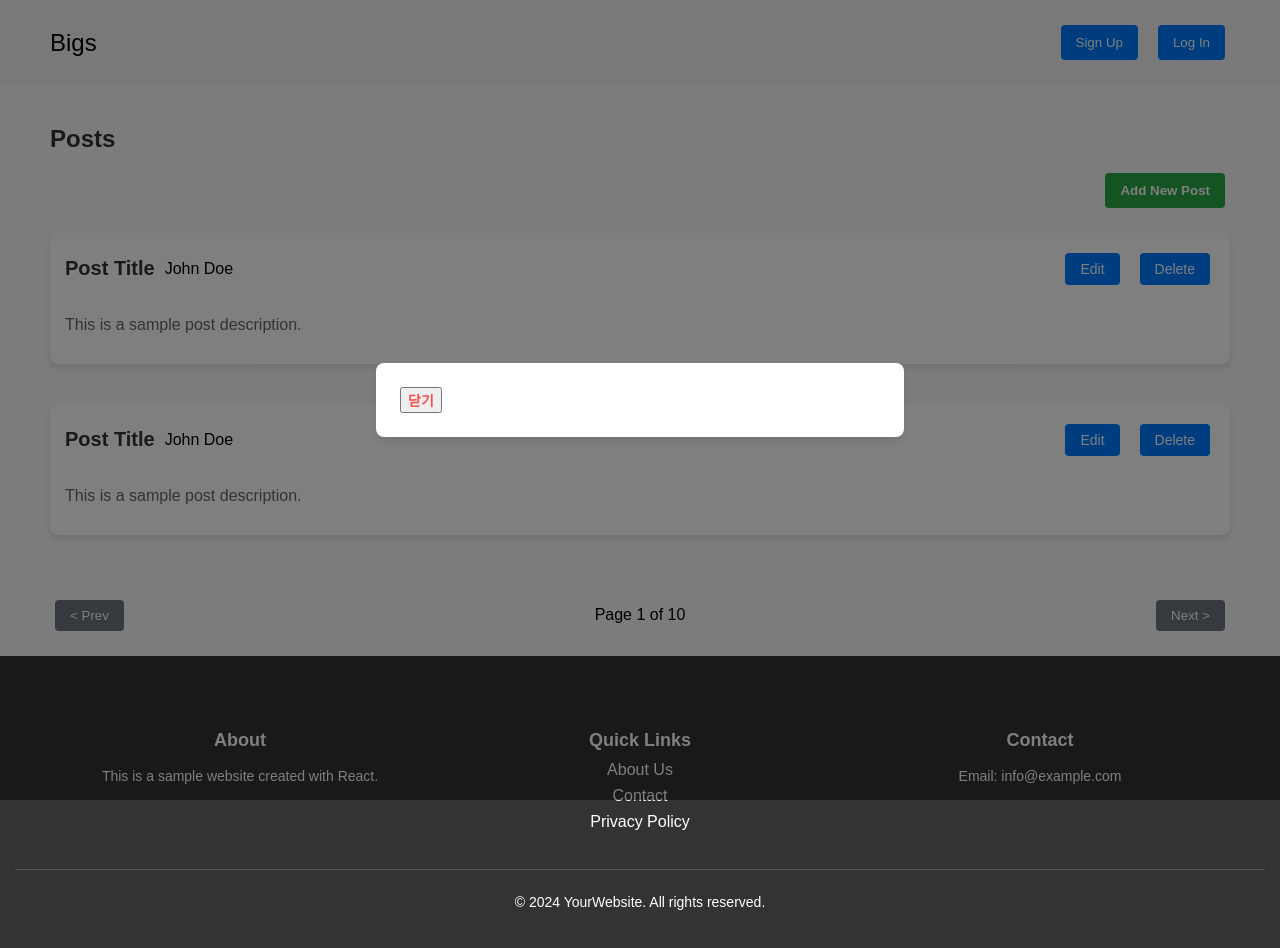
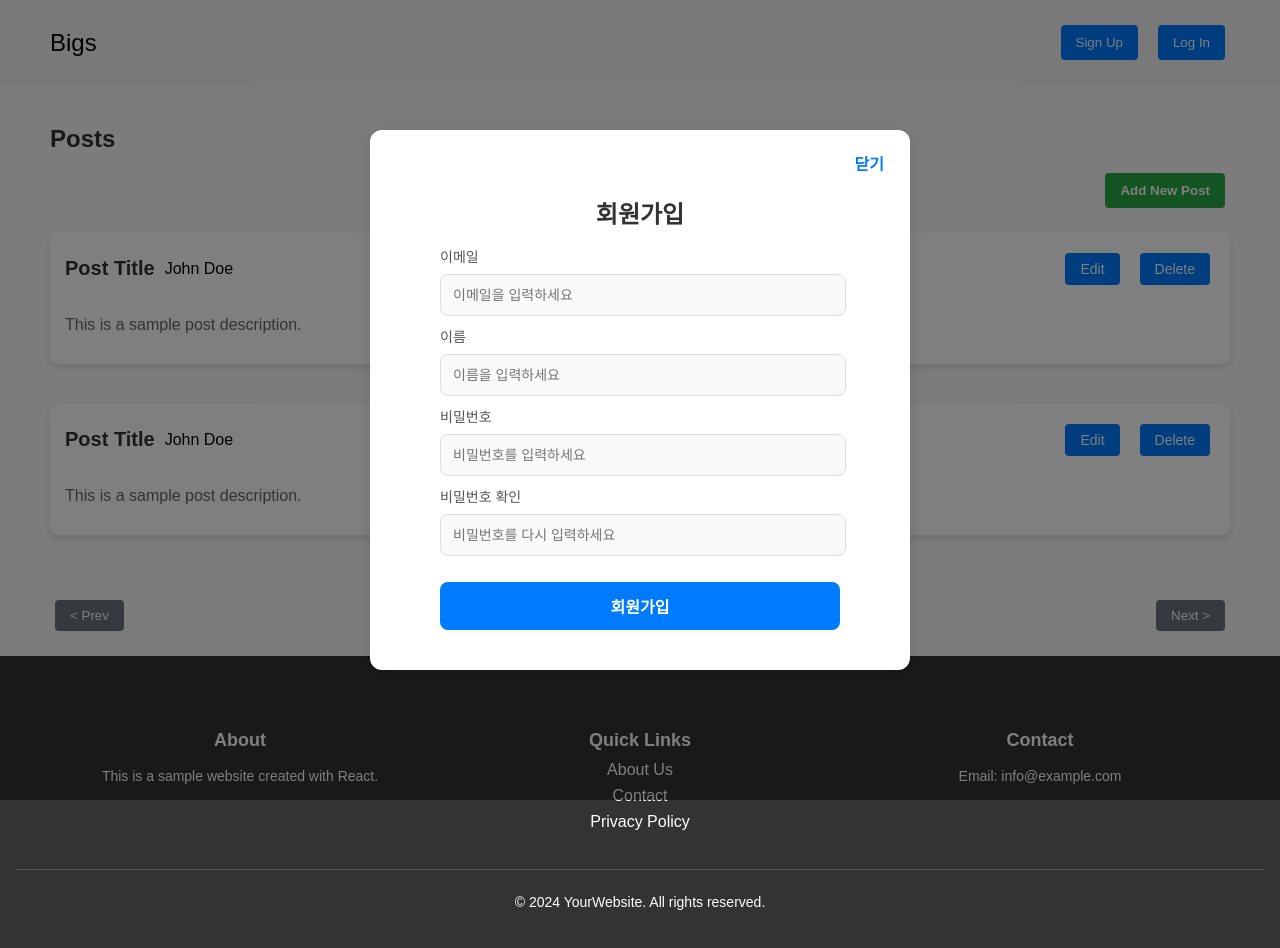
Before and after one commit to kimyeonhee912/Bigs-Front-End, a React (Create React App) app: page / in a window 1280 px wide. Both pictures are taken after a click on the button "Sign Up". Shown: the top 948 px of the page. Built offline with nearby package versions, Linux system fonts and the light colour scheme.

Commit message:
feat: 로그인 모달과 회원가입 모달 완성

```diff
--- a/src/components/Auth/User.jsx
+++ b/src/components/Auth/User.jsx
@@ -1,18 +1,18 @@
-import React from "react";
+import React, { useState } from "react";
+import { LoginForm } from "./modal/LoginForm";
+import { AuthModal } from "./modal/AuthModal";
+import { SignupForm } from "./modal/SignInForm";
 
-export const User = () => {
+export const User = ({ isModalOpen, onModalClose, currentForm }) => {
   return (
-    <>
-      <h2>User Information</h2>
-      <div className="info-box">
-        <p>
-          <strong>ID:</strong> user123
-        </p>
-        <p>
-          <strong>Name:</strong> John Doe
-        </p>
-        <button className="button log-out">Log Out</button>
-      </div>
-    </>
+    <div>
+      <AuthModal isModalOpen={isModalOpen} onModalClose={onModalClose}>
+        {currentForm === "login" ? (
+          <LoginForm closeModal={onModalClose} />
+        ) : (
+          <SignupForm closeModal={onModalClose} />
+        )}
+      </AuthModal>
+    </div>
   );
 };
--- a/src/components/Auth/modal/AuthModal.css
+++ b/src/components/Auth/modal/AuthModal.css
@@ -1,45 +1,58 @@
-/* 모달 배경 스타일 */
+/* 모달 오버레이 */
 .modal-overlay {
   position: fixed;
-  inset: 0;
+  top: 0;
+  left: 0;
+  right: 0;
+  bottom: 0;
+  background-color: rgba(0, 0, 0, 0.5);
   display: flex;
   justify-content: center;
   align-items: center;
-  background-color: rgba(0, 0, 0, 0.5);
-  z-index: 50;
-  transition: opacity 0.3s ease-in-out;
+  z-index: 999;
 }
 
-/* 모달 컨테이너 스타일 */
+/* 모달 컨테이너 */
 .modal-container {
-  background-color: white;
-  padding: 24px;
-  border-radius: 8px;
-  box-shadow: 0 4px 6px rgba(0, 0, 0, 0.1);
+  background-color: #fff;
+  border-radius: 12px;
+  padding: 20px;
+  max-width: 500px;
   width: 100%;
-  max-width: 480px;
-  transform: scale(1);
-  transition: transform 0.3s ease-in-out;
+  box-shadow: 0 4px 20px rgba(0, 0, 0, 0.1);
+  position: relative;
+  animation: fadeIn 0.3s ease-out;
 }
 
-/* 닫기 버튼 스타일 */
+.modal-close-container {
+  display: flex;
+  justify-content: flex-end;
+  margin-bottom: 8px;
+}
+
+/* 모달 닫기 버튼 */
 .modal-close-button {
-  font-size: 14px;
-  color: #ff4d4f;
+  background: none;
+  border: none;
+  font-size: 16px;
+  font-weight: bold;
+  color: #007bff;
   cursor: pointer;
-  font-weight: bold;
-  align-self: flex-end;
+  transition: color 0.3s;
 }
 
 .modal-close-button:hover {
-  color: #d9363e;
+  color: #0056b3;
 }
 
-/* 추가적인 애니메이션  */
-.modal-container.enter {
-  transform: scale(1.05);
+/* 모달 등장 */
+@keyframes fadeIn {
+  0% {
+    opacity: 0;
+    transform: scale(0.95);
+  }
+  100% {
+    opacity: 1;
+    transform: scale(1);
+  }
 }
-
-.modal-container.leave {
-  transform: scale(0.95);
-}
--- a/src/components/Auth/modal/AuthModal.jsx
+++ b/src/components/Auth/modal/AuthModal.jsx
@@ -7,7 +7,7 @@ export const AuthModal = ({ isModalOpen, onModalClose, children }) => {
   return (
     <div className="modal-overlay">
       <div className="modal-container">
-        <div className="flex justify-end mb-1">
+        <div className="modal-close-container">
           <button onClick={onModalClose} className="modal-close-button">
             닫기
           </button>
--- /dev/null
+++ b/src/components/Auth/modal/LoginForm.css
@@ -0,0 +1,87 @@
+/* 전체 폼 컨테이너 */
+.login-form-container {
+  padding: 20px;
+  max-width: 400px;
+  margin: 0 auto;
+}
+
+/* 헤더 텍스트 스타일 */
+.login-form-header {
+  font-size: 26px;
+  font-weight: 600;
+  margin-bottom: 24px;
+  color: #333;
+  text-align: center;
+}
+
+/* 레이블 스타일 */
+.login-form-label {
+  display: block;
+  font-size: 14px;
+  font-weight: 500;
+  color: #666;
+  margin-bottom: 8px;
+}
+
+/* 입력 필드 스타일 */
+.login-form-input {
+  width: 95%;
+  padding: 12px;
+  font-size: 14px;
+  border: 1px solid #ddd;
+  border-radius: 8px;
+  outline: none;
+  transition: all 0.3s ease;
+  background-color: #f9f9f9;
+}
+
+.login-form-input:focus {
+  border-color: #007bff;
+  background-color: #fff;
+  box-shadow: 0 0 4px rgba(0, 123, 255, 0.3);
+}
+
+/* 에러 메시지 */
+.login-form-error {
+  margin-top: 10px;
+  font-size: 13px;
+  color: #e74c3c;
+  text-align: center;
+}
+
+/* 버튼 스타일 */
+.login-form-button {
+  width: 100%;
+  padding: 12px;
+  font-size: 16px;
+  font-weight: 600;
+  background-color: #007bff;
+  color: #fff;
+  border: none;
+  border-radius: 8px;
+  cursor: pointer;
+  transition: background-color 0.3s ease;
+  margin-top: 16px;
+}
+
+.login-form-button:hover {
+  background-color: #0056b3;
+}
+
+/* 하단 링크 스타일 */
+.login-form-footer {
+  margin-top: 20px;
+  font-size: 14px;
+  text-align: center;
+  color: #777;
+}
+
+.login-form-footer a {
+  color: #007bff;
+  text-decoration: none;
+  transition: color 0.3s ease;
+}
+
+.login-form-footer a:hover {
+  color: #0056b3;
+}
--- /dev/null
+++ b/src/components/Auth/modal/LoginForm.jsx
@@ -0,0 +1,63 @@
+import React, { useState } from "react";
+import "./LoginForm.css";
+
+export const LoginForm = ({ closeModal }) => {
+  const [email, setEmail] = useState("");
+  const [password, setPassword] = useState("");
+  const [errorMessage, setErrorMessage] = useState("");
+
+  const handleSubmit = (e) => {
+    e.preventDefault();
+    if (email === "" || password === "") {
+      setErrorMessage("이메일과 비밀번호를 입력해주세요.");
+      return;
+    }
+    closeModal();
+  };
+
+  return (
+    <div className="login-form-container">
+      <h2 className="login-form-header">로그인</h2>
+      <form onSubmit={handleSubmit}>
+        <div className="mb-4">
+          <label className="login-form-label" htmlFor="email">
+            이메일
+          </label>
+          <input
+            type="email"
+            id="email"
+            value={email}
+            onChange={(e) => setEmail(e.target.value)}
+            className="login-form-input"
+            placeholder="이메일을 입력하세요"
+            required
+          />
+        </div>
+        <div className="mb-4">
+          <label className="login-form-label" htmlFor="password">
+            비밀번호
+          </label>
+          <input
+            type="password"
+            id="password"
+            value={password}
+            onChange={(e) => setPassword(e.target.value)}
+            className="login-form-input"
+            placeholder="비밀번호를 입력하세요"
+            required
+          />
+        </div>
+
+        {errorMessage && <div className="login-form-error">{errorMessage}</div>}
+
+        <button type="submit" className="login-form-button">
+          로그인
+        </button>
+      </form>
+
+      <div className="login-form-footer">
+        계정이 없으신가요? <a href="#!">회원가입</a>
+      </div>
+    </div>
+  );
+};
--- /dev/null
+++ b/src/components/Auth/modal/SignInForm.jsx
@@ -0,0 +1,99 @@
+import React, { useState } from "react";
+import "./SignupForm.css";
+
+export const SignupForm = ({ closeModal }) => {
+  const [username, setUsername] = useState("");
+  const [name, setName] = useState("");
+  const [password, setPassword] = useState("");
+  const [confirmPassword, setConfirmPassword] = useState("");
+  const [errorMessage, setErrorMessage] = useState("");
+
+  const handleSignup = (e) => {
+    e.preventDefault();
+
+    if (password !== confirmPassword) {
+      setErrorMessage("비밀번호와 비밀번호 확인이 일치하지 않습니다.");
+      return;
+    }
+
+    // 회원가입 API 요청
+    const formData = { username, name, password, confirmPassword };
+    console.log("회원가입 데이터", formData);
+    closeModal();
+  };
+
+  return (
+    <div className="signup-form-container">
+      <h2 className="signup-form-header">회원가입</h2>
+      <form onSubmit={handleSignup}>
+        <div className="signup-form-lable-input">
+          <label className="signup-form-label" htmlFor="username">
+            이메일
+          </label>
+          <input
+            type="email"
+            id="username"
+            value={username}
+            onChange={(e) => setUsername(e.target.value)}
+            className="signup-form-input"
+            placeholder="이메일을 입력하세요"
+            required
+          />
+        </div>
+
+        <div className="signup-form-lable-input">
+          <label className="signup-form-label" htmlFor="name">
+            이름
+          </label>
+          <input
+            type="text"
+            id="name"
+            value={name}
+            onChange={(e) => setName(e.target.value)}
+            className="signup-form-input"
+            placeholder="이름을 입력하세요"
+            required
+          />
+        </div>
+
+        <div className="signup-form-lable-input">
+          <label className="signup-form-label" htmlFor="password">
+            비밀번호
+          </label>
+          <input
+            type="password"
+            id="password"
+            value={password}
+            onChange={(e) => setPassword(e.target.value)}
+            className="signup-form-input"
+            placeholder="비밀번호를 입력하세요"
+            required
+          />
+        </div>
+
+        <div className="signup-form-lable-input">
+          <label className="signup-form-label" htmlFor="confirmPassword">
+            비밀번호 확인
+          </label>
+          <input
+            type="password"
+            id="confirmPassword"
+            value={confirmPassword}
+            onChange={(e) => setConfirmPassword(e.target.value)}
+            className="signup-form-input"
+            placeholder="비밀번호를 다시 입력하세요"
+            required
+          />
+        </div>
+
+        {errorMessage && (
+          <div className="signup-form-error">{errorMessage}</div>
+        )}
+
+        <button type="submit" className="signup-form-button">
+          회원가입
+        </button>
+      </form>
+    </div>
+  );
+};
--- /dev/null
+++ b/src/components/Auth/modal/SignupForm.css
@@ -0,0 +1,94 @@
+/* SignupForm.css */
+
+/* 전체 폼 컨테이너 */
+.signup-form-container {
+  width: 100%;
+  max-width: 400px;
+  margin: 0 auto;
+  padding: 0px 20px 20px 20px;
+  background-color: #ffffff;
+  border-radius: 8px;
+}
+
+.signup-form-lable-input {
+  margin-bottom: 10px;
+}
+
+/* 헤더 텍스트 스타일 */
+.signup-form-header {
+  font-size: 24px;
+  font-weight: bold;
+  margin-bottom: 16px;
+  color: #333;
+  text-align: center;
+}
+
+/* 레이블 스타일 */
+.signup-form-label {
+  display: block;
+  font-size: 14px;
+  font-weight: 500;
+  color: #555;
+  margin-bottom: 8px;
+}
+
+/* 입력 필드 스타일 */
+.signup-form-input {
+  width: 95%;
+  padding: 12px;
+  font-size: 14px;
+  border: 1px solid #ddd;
+  border-radius: 8px;
+  outline: none;
+  transition: all 0.3s ease;
+  background-color: #f9f9f9;
+}
+
+.signup-form-input:focus {
+  border-color: #007bff;
+  box-shadow: 0 0 4px rgba(0, 123, 255, 0.5);
+}
+
+/* 버튼 스타일 */
+.signup-form-button {
+  width: 100%;
+  padding: 12px;
+  font-size: 16px;
+  font-weight: 600;
+  background-color: #007bff;
+  color: #fff;
+  border: none;
+  border-radius: 8px;
+  cursor: pointer;
+  transition: background-color 0.3s ease;
+  margin-top: 16px;
+}
+
+.signup-form-button:hover {
+  background-color: #0056b3;
+}
+
+/* 에러 메시지 */
+.signup-form-error {
+  margin-top: 8px;
+  font-size: 13px;
+  color: #d9534f;
+}
+
+/* 하단 링크 스타일 */
+.signup-form-footer {
+  margin-top: 16px;
+  font-size: 14px;
+  text-align: center;
+  color: #666;
+}
+
+.signup-form-footer a {
+  color: #007bff;
+  text-decoration: none;
+  transition: color 0.3s ease;
+}
+
+.signup-form-footer a:hover {
+  color: #0056b3;
+}
--- a/src/components/Home/HomeHeader.jsx
+++ b/src/components/Home/HomeHeader.jsx
@@ -1,6 +1,6 @@
 import React, { useState } from "react";
 import "./HomeHeader.css";
-import { AuthModal } from "../Auth/modal/AuthModal";
+import { User } from "../Auth/User";
 
 export const HomeHeader = () => {
   const [isModalOpen, setModalOpen] = useState(false);
@@ -18,6 +18,7 @@ export const HomeHeader = () => {
             className="button"
             onClick={() => {
               openModal();
+              setCurrentForm("signup");
             }}
           >
             Sign Up
@@ -26,13 +27,18 @@ export const HomeHeader = () => {
             className="button"
             onClick={() => {
               openModal();
+              setCurrentForm("login");
             }}
           >
             Log In
           </button>
         </div>
       </header>
-      <AuthModal isModalOpen={isModalOpen} onModalClose={closeModal} />
+      <User
+        isModalOpen={isModalOpen}
+        onModalClose={closeModal}
+        currentForm={currentForm}
+      />
     </>
   );
 };
```
